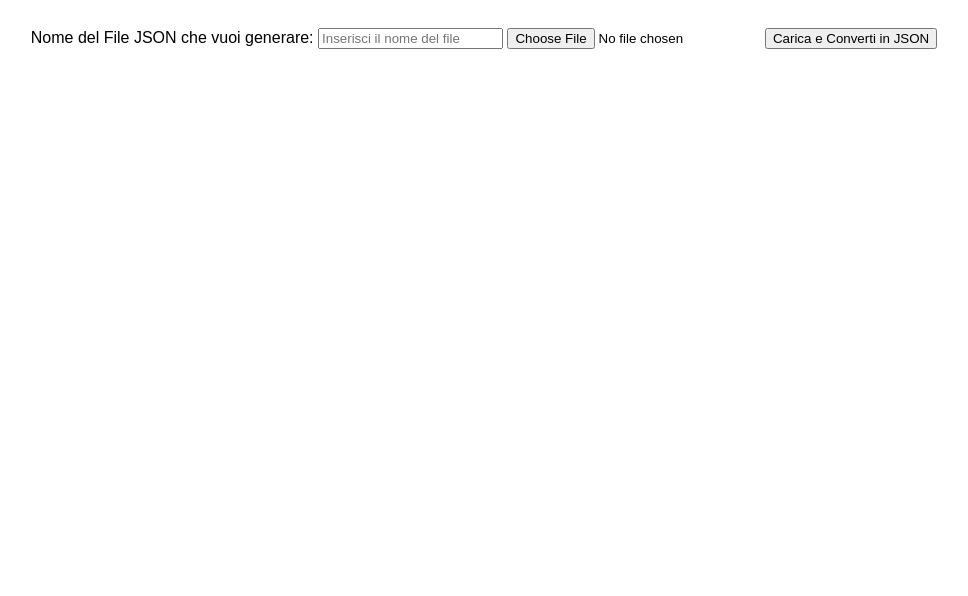
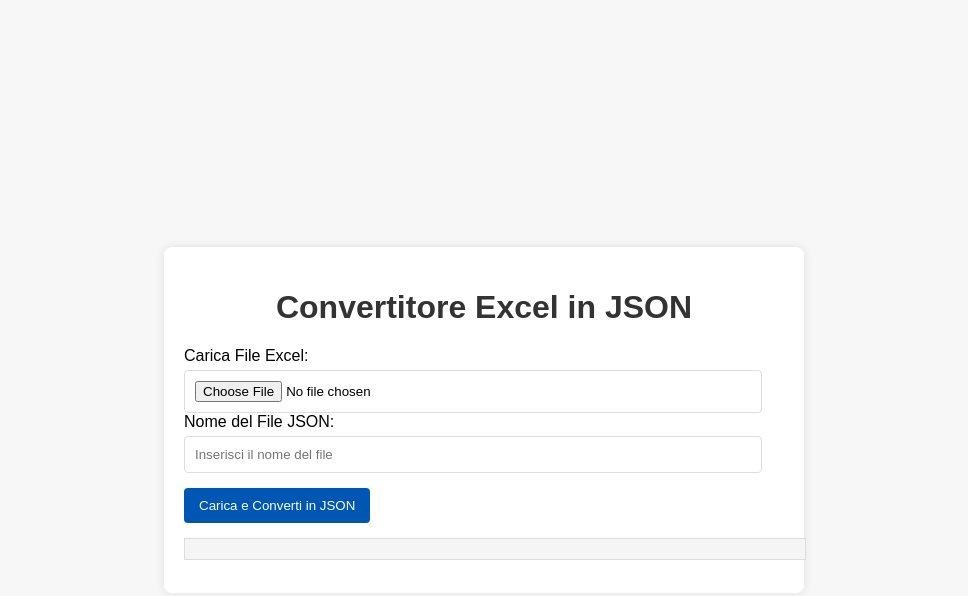
Before and after one commit to michelemalagnini/converterExcelToJson, a plain HTML site: page index.html in a window 1280 px wide. Shown: the whole page, without its empty margins (156-1124 px from the left). Drawn offline with Linux system fonts and the light colour scheme.

Commit message:
wip: modify style css

```diff
--- a/index.html
+++ b/index.html
@@ -7,12 +7,20 @@
     <link rel="stylesheet" href="style.css" />
   </head>
   <body>
-    <label for="fileName">Nome del File JSON che vuoi generare:</label>
-    <input type="text" id="fileName" placeholder="Inserisci il nome del file" />
-    <input type="file" id="excelFile" accept=".xlsx, .xls" />
-    <button onclick="convertToJson()">Carica e Converti in JSON</button>
-    <button id="downloadBtn" style="display: none">Scarica JSON</button>
-    <pre id="jsonOutput"></pre>
+    <div class="container">
+      <h1>Convertitore Excel in JSON</h1>
+      <label for="excelFile">Carica File Excel:</label>
+      <input type="file" id="excelFile" accept=".xlsx, .xls" />
+      <label for="fileName">Nome del File JSON:</label>
+      <input
+        type="text"
+        id="fileName"
+        placeholder="Inserisci il nome del file"
+      />
+      <button onclick="convertToJson()">Carica e Converti in JSON</button>
+      <button id="downloadBtn" style="display: none">Scarica JSON</button>
+      <pre id="jsonOutput"></pre>
+    </div>
 
     <script src="https://cdnjs.cloudflare.com/ajax/libs/xlsx/0.17.0/xlsx.full.min.js"></script>
     <script src="script.js"></script>
--- a/style.css
+++ b/style.css
@@ -1,11 +1,69 @@
 body {
-  font-family: Arial, sans-serif;
+  font-family: "Arial", sans-serif;
+  background-color: #f7f7f7;
+  margin: 0;
   padding: 20px;
+  display: flex;
+  flex-direction: column;
+  align-items: center;
+  justify-content: center;
+  height: 100vh;
+}
+
+.container {
+  background-color: #fff;
+  box-shadow: 0 0 10px rgba(0, 0, 0, 0.1);
+  padding: 20px;
+  margin: 20px;
+  border-radius: 8px;
+  width: 80%;
+  max-width: 600px;
+}
+
+h1 {
+  color: #333;
   text-align: center;
 }
 
-#jsonOutput {
-  text-align: left;
-  margin-top: 20px;
-  white-space: pre-wrap;
+label {
+  margin-top: 10px;
 }
+
+input[type="text"],
+input[type="file"] {
+  width: calc(100% - 22px);
+  padding: 10px;
+  margin-top: 5px;
+  border: 1px solid #ddd;
+  border-radius: 4px;
+  box-sizing: border-box;
+}
+
+button {
+  background-color: #0056b3;
+  color: white;
+  padding: 10px 15px;
+  margin-top: 15px;
+  border: none;
+  border-radius: 4px;
+  cursor: pointer;
+  transition: background-color 0.3s;
+}
+
+button:hover {
+  background-color: #003d82;
+}
+
+button:disabled {
+  background-color: #cccccc;
+  cursor: default;
+}
+
+pre {
+  background-color: #f5f5f5;
+  border: 1px solid #ddd;
+  padding: 10px;
+  margin-top: 15px;
+  width: 100%;
+  overflow: auto;
+}
```
